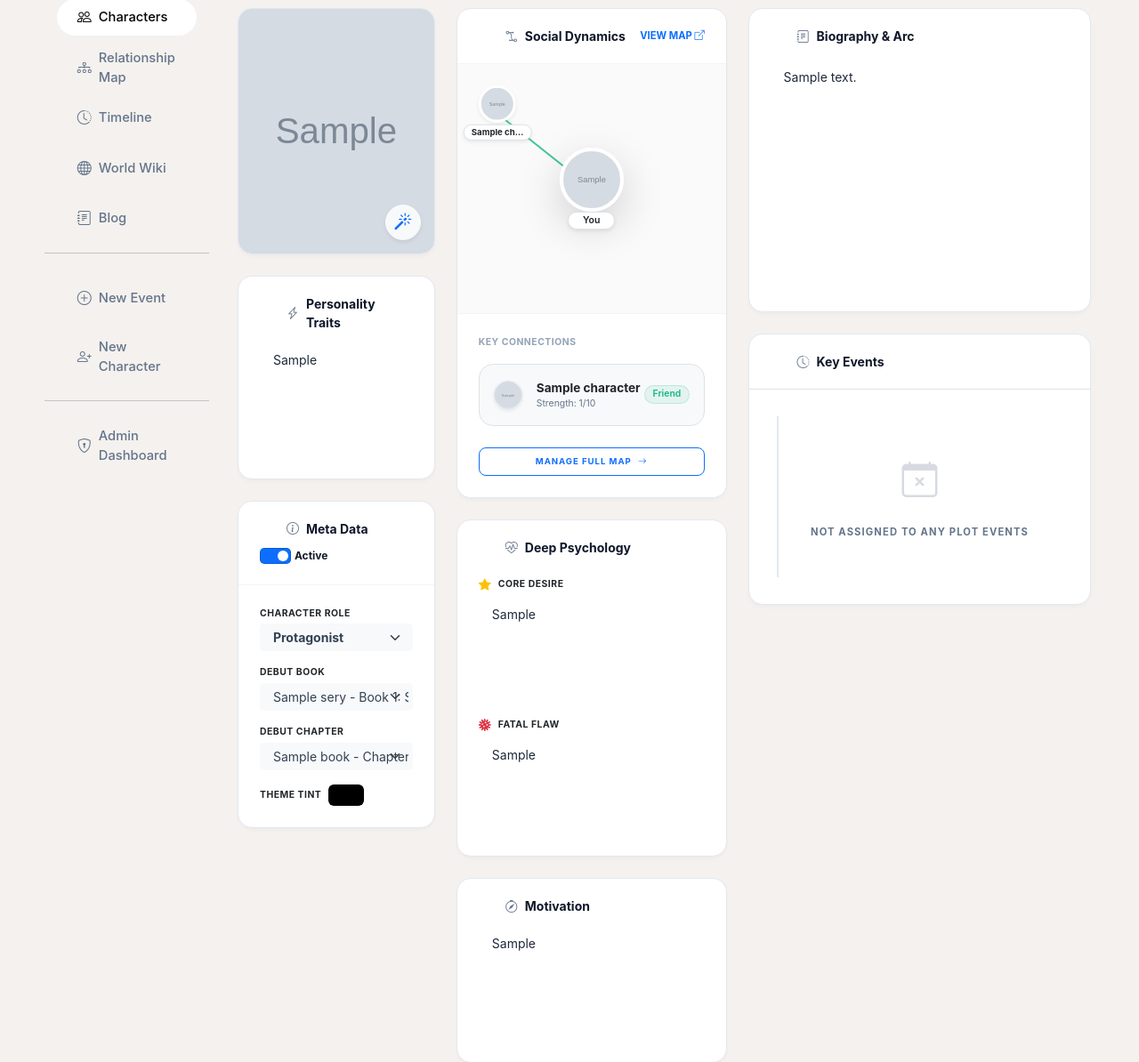
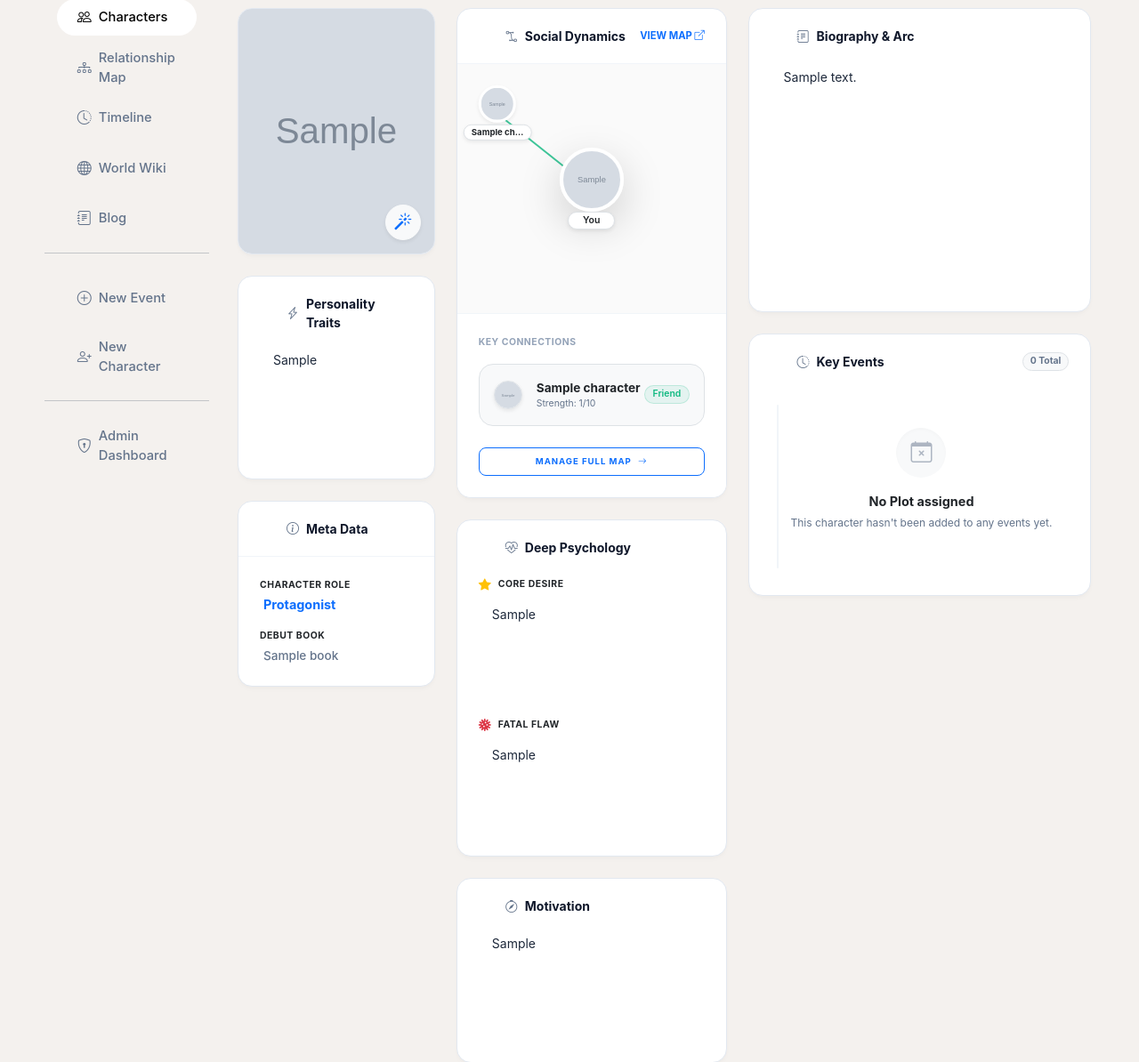
Before and after one commit to denmurray10/Story-timeline-builder, a Django app: page /characters/1/ in a window 1280 px wide. Shown: the part 296-1490 px from the top of the page at 89% size. Run offline with Django 5.2, Linux system fonts and the light colour scheme; a user stored in the database is signed in; tables that the repository leaves empty hold one stand-in row (values such as "Sample post"); grey boxes marked "Sample" are stand-in pictures; data that the repository does not hold is empty; parts of the project's set-up code (start-up, migrations or seed data) failed here and were passed over; some libraries are stand-ins or nearby versions; some web fonts are replaced.

Commit message:
Improved character profiles

```diff
--- a/templates/timeline/character_detail.html
+++ b/templates/timeline/character_detail.html
@@ -222,6 +222,28 @@
     .sortable-ghost { opacity: 0.4; border: 2px dashed #6366f1 !important; }
     .drag-handle { cursor: grab; color: #d1d5db; margin-right: 8px; opacity: 0; transition: opacity 0.2s ease, color 0.2s ease; }
     .card-premium:hover .drag-handle { color: #6366f1; opacity: 1; }
+
+    /* Key Events Timeline CSS */
+    .event-card-hover {
+        background-color: transparent;
+        transition: all 0.2s ease;
+        border: 1px solid transparent;
+    }
+    .event-card-hover:hover {
+        background-color: #f8fafc;
+        border-color: #e2e8f0;
+        transform: translateX(4px);
+    }
+    .event-card-hover .timeline-icon {
+        opacity: 0;
+        transform: translateX(-10px);
+        transition: all 0.2s ease;
+    }
+    .event-card-hover:hover .timeline-icon {
+        opacity: 1;
+        transform: translateX(0);
+        color: var(--char-accent, #6366f1);
+    }
 </style>
 {% endblock %}
 
@@ -239,7 +261,15 @@
             </nav>
             <h1 class="font-dm-serif display-4 fw-bold text-dark mb-2" style="line-height: 1;">{{ character.name }}</h1>
             <div class="d-flex align-items-center gap-3">
+                {% if character.role == 'protagonist' %}
                 <span class="badge bg-primary bg-opacity-10 text-primary border border-primary border-opacity-25 uppercase tracking-widest py-2 px-3">
+                {% elif character.role == 'antagonist' %}
+                <span class="badge bg-danger bg-opacity-10 text-danger border border-danger border-opacity-25 uppercase tracking-widest py-2 px-3">
+                {% elif character.role == 'supporting' %}
+                <span class="badge bg-success bg-opacity-10 text-success border border-success border-opacity-25 uppercase tracking-widest py-2 px-3">
+                {% else %}
+                <span class="badge bg-secondary bg-opacity-10 text-secondary border border-secondary border-opacity-25 uppercase tracking-widest py-2 px-3">
+                {% endif %}
                     {{ character.get_role_display }}
                 </span>
                 <span class="text-muted" style="font-size: 0.8rem; font-weight: 600; text-transform: uppercase;">
@@ -319,39 +349,15 @@
                             <i class="bi bi-grip-vertical drag-handle"></i>
                             <i class="bi bi-info-circle text-muted"></i> Meta Data
                         </div>
-                        <div class="form-check form-switch m-0">
-                            <input class="form-check-input scale-75" type="checkbox" role="switch" name="is_active" id="id_is_active" {% if form.is_active.value %}checked{% endif %}>
-                            <label class="form-check-label fw-bold ms-1" for="id_is_active" style="font-size: 0.75rem;">Active</label>
-                        </div>
                     </div>
                     <div class="card-body p-4">
                         <div class="mb-3">
                             <label class="trait-label text-dark">Character Role</label>
-                            <select name="role" class="form-select form-select-sm border-0 bg-light fw-bold" style="font-size: 0.85rem;">
-                                {% for choice in form.role.field.choices %}
-                                <option value="{{ choice.0 }}" {% if form.role.value == choice.0 %}selected{% endif %}>{{ choice.1 }}</option>
-                                {% endfor %}
-                            </select>
+                            <div class="fw-bold px-1 {% if character.role == 'protagonist' %}text-primary{% elif character.role == 'antagonist' %}text-danger{% elif character.role == 'supporting' %}text-success{% else %}text-muted{% endif %}" style="font-size: 0.9rem;">{{ character.get_role_display }}</div>
                         </div>
-                        <div class="mb-3">
+                        <div class="mb-0">
                             <label class="trait-label text-dark">Debut Book</label>
-                            <select name="introduction_book" class="form-select form-select-sm border-0 bg-light" style="font-size: 0.8rem;">
-                                {% for choice in form.introduction_book.field.choices %}
-                                <option value="{{ choice.0 }}" {% if form.introduction_book.value == choice.0|stringformat:"i" or form.introduction_book.value == choice.0 %}selected{% endif %}>{{ choice.1 }}</option>
-                                {% endfor %}
-                            </select>
-                        </div>
-                        <div class="mb-3">
-                            <label class="trait-label text-dark">Debut Chapter</label>
-                            <select name="introduction_chapter" class="form-select form-select-sm border-0 bg-light" style="font-size: 0.8rem;">
-                                {% for choice in form.introduction_chapter.field.choices %}
-                                <option value="{{ choice.0 }}" {% if form.introduction_chapter.value == choice.0|stringformat:"i" or form.introduction_chapter.value == choice.0 %}selected{% endif %}>{{ choice.1 }}</option>
-                                {% endfor %}
-                            </select>
-                        </div>
-                        <div class="d-flex align-items-center gap-2">
-                            <label class="trait-label m-0 text-dark">Theme Tint</label>
-                            <input type="color" name="color_code" class="form-control form-control-color border-0 p-0" value="{{ form.color_code.value|default:'#6366f1' }}" style="height: 24px; width: 40px; border-radius: 4px; cursor:pointer;">
+                            <div class="text-muted px-1" style="font-size: 0.85rem; font-weight: 500;">{{ character.introduction_book.title|default:"Unknown Book" }}</div>
                         </div>
                     </div>
                 </div> <!-- End card-meta -->
@@ -522,47 +528,63 @@
                 </div>
 
                 <!-- Events Timeline Card -->
-                <div class="card-premium draggable-card mb-4" id="card-timeline">
-                    <div class="card-header-premium border-bottom">
+                <div class="card-premium draggable-card mb-4 d-flex flex-column" id="card-timeline" style="max-height: 600px;">
+                    <div class="card-header-premium border-bottom-0 pb-2 flex-wrap justify-content-between">
+                        <div class="d-flex align-items-center gap-2">
                             <i class="bi bi-grip-vertical drag-handle"></i>
                             <i class="bi bi-clock-history text-muted"></i> Key Events
                         </div>
-                    <div class="card-body p-4 overflow-auto position-relative" style="max-height: 500px;" id="timeline-container-sidebar">
+                        <span class="badge bg-light text-muted border rounded-pill px-2 py-1" style="font-size: 0.65rem; font-weight: 700;">{{ events.count }} Total</span>
+                    </div>
+                    <div class="card-body p-4 pt-2 overflow-auto position-relative flex-grow-1" id="timeline-container-sidebar">
                         <!-- Background Timeline Line -->
-                        <div class="position-absolute" style="left: 31px; top: 30px; bottom: 30px; width: 2px; background: #e2e8f0; z-index: 0;"></div>
+                        <div class="position-absolute" style="left: 31px; top: 30px; bottom: 30px; width: 2px; background: #f1f5f9; z-index: 0; border-radius: 4px;"></div>
                         <!-- Active Progress Line -->
-                        <div id="timeline-progress-line" class="position-absolute" style="left: 31px; top: 30px; width: 2px; background: var(--char-accent, #6366f1); z-index: 10; transition: height 0.7s ease-in-out; height: 0;"></div>
+                        <div id="timeline-progress-line" class="position-absolute" style="left: 31px; top: 30px; width: 2px; background: var(--char-accent, #6366f1); z-index: 10; transition: height 0.7s ease-in-out; height: 0; border-radius: 4px;"></div>
 
-                        <div class="d-flex flex-column gap-5 position-relative z-10">
+                        <div class="d-flex flex-column gap-2 position-relative z-10 ms-1">
                             {% if events %}
                                 {% for event in events %}
-                                <div class="position-relative ps-5 event-item">
-                                    <div class="d-flex gap-4">
+                                <div class="position-relative ps-5 event-item pb-2">
+                                    <div class="d-flex align-items-center gap-0">
                                         <!-- Node -->
-                                        <div class="rounded-circle border-2 border-white bg-white shadow-sm d-flex align-items-center justify-content-center shrink-0 js-timeline-node" style="width: 24px; height: 24px; margin-left: -29px; position: relative; z-index: 20;">
-                                            <div class="rounded-circle js-timeline-dot {% if event.is_written %}bg-primary{% else %}border border-dashed border-secondary{% endif %}" style="width: 10px; height: 10px;"></div>
+                                        <div class="rounded-circle bg-white d-flex align-items-center justify-content-center shrink-0 js-timeline-node" style="width: 18px; height: 18px; margin-left: -37px; position: relative; z-index: 20; border: 4px solid white; box-shadow: 0 0 0 1px #e2e8f0; margin-right: 18px;">
+                                            <div class="rounded-circle js-timeline-dot {% if event.is_written %}bg-primary{% else %}bg-transparent border border-secondary border-opacity-50{% endif %}" style="width: 10px; height: 10px; transition: all 0.3s ease;"></div>
                                         </div>
 
-                                        <!-- Card -->
-                                        <div class="flex-grow-1 bg-white rounded-3 p-3 shadow-sm hover-shadow-lg transition">
-                                            <div class="d-flex justify-content-between align-items-start mb-1">
-                                                <span class="text-[10px] font-bold uppercase tracking-wider text-muted">
-                                                    {% if event.chapter %}Chapter {{ event.chapter.chapter_number }}{% else %}{{ event.story_date|upper|default:"Planned" }}{% endif %}
+                                        <!-- Card Content -->
+                                        <a href="{% url 'event_detail' event.pk %}" class="flex-grow-1 text-decoration-none event-card-hover rounded-4 p-3 d-flex justify-content-between align-items-center shadow-sm" style="box-shadow: 0 1px 3px rgba(0,0,0,0.02) !important;">
+                                            <div>
+                                                <div class="d-flex align-items-center gap-2 mb-1">
+                                                    <span class="text-muted tracking-widest fw-bold uppercase" style="font-size: 0.6rem;">
+                                                        {% if event.chapter %}
+                                                            <i class="bi bi-book opacity-50 me-1"></i> Ch. {{ event.chapter.chapter_number }}
+                                                        {% elif event.story_date %}
+                                                            <i class="bi bi-calendar3 opacity-50 me-1"></i> {{ event.story_date|upper }}
+                                                        {% else %}
+                                                            <i class="bi bi-bookmark opacity-50 me-1"></i> Planned
+                                                        {% endif %}
                                                     </span>
+                                                    {% if event.is_written %}
+                                                    <span class="badge rounded-pill bg-success bg-opacity-10 text-success border border-success border-opacity-25" style="font-size: 0.5rem; padding: 0.3em 0.6em;">Drafted</span>
+                                                    {% endif %}
                                                 </div>
-                                            <h6 class="m-0 fw-bold text-dark" style="font-size: 0.9rem;">
-                                                <a href="{% url 'event_detail' event.pk %}" class="text-dark text-decoration-none hover-primary">
+                                                <h6 class="m-0 fw-bold text-dark" style="font-size: 0.95rem; line-height: 1.3;">
                                                     {{ event.title }}
-                                                </a>
                                                 </h6>
                                             </div>
+                                            <i class="bi bi-chevron-right fs-6 timeline-icon"></i>
+                                        </a>
                                     </div>
                                 </div>
                                 {% endfor %}
                             {% else %}
-                                <div class="text-center py-5 text-muted">
-                                    <i class="bi bi-calendar-x fs-1 opacity-25 mb-3 d-block"></i>
-                                    <span class="uppercase tracking-widest fw-bold" style="font-size: 0.7rem;">Not assigned to any plot events</span>
+                                <div class="text-center py-5">
+                                    <div class="bg-light rounded-circle d-flex align-items-center justify-content-center mx-auto mb-3" style="width: 56px; height: 56px; box-shadow: inset 0 2px 4px rgba(0,0,0,0.02);">
+                                        <i class="bi bi-calendar-x text-muted fs-4 opacity-50"></i>
+                                    </div>
+                                    <div class="fw-bold text-dark" style="font-size: 0.9rem;">No Plot assigned</div>
+                                    <div class="text-muted mt-1" style="font-size: 0.75rem;">This character hasn't been added to any events yet.</div>
                                 </div>
                             {% endif %}
                         </div>
```
Also changed, not shown: templates/timeline/character_list.html (+2 -5 lines). Lines whose indentation alone changed are shown as unchanged.
